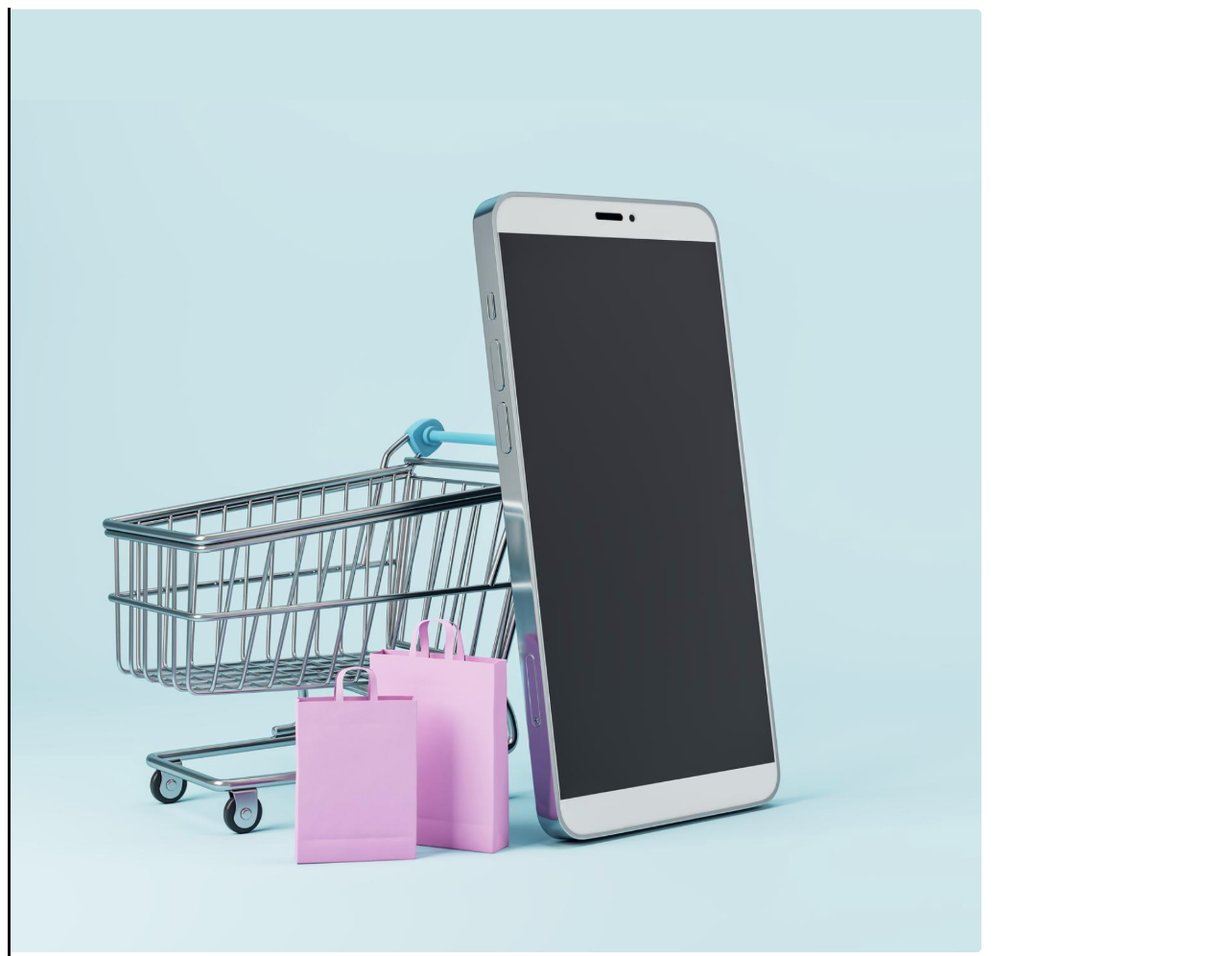
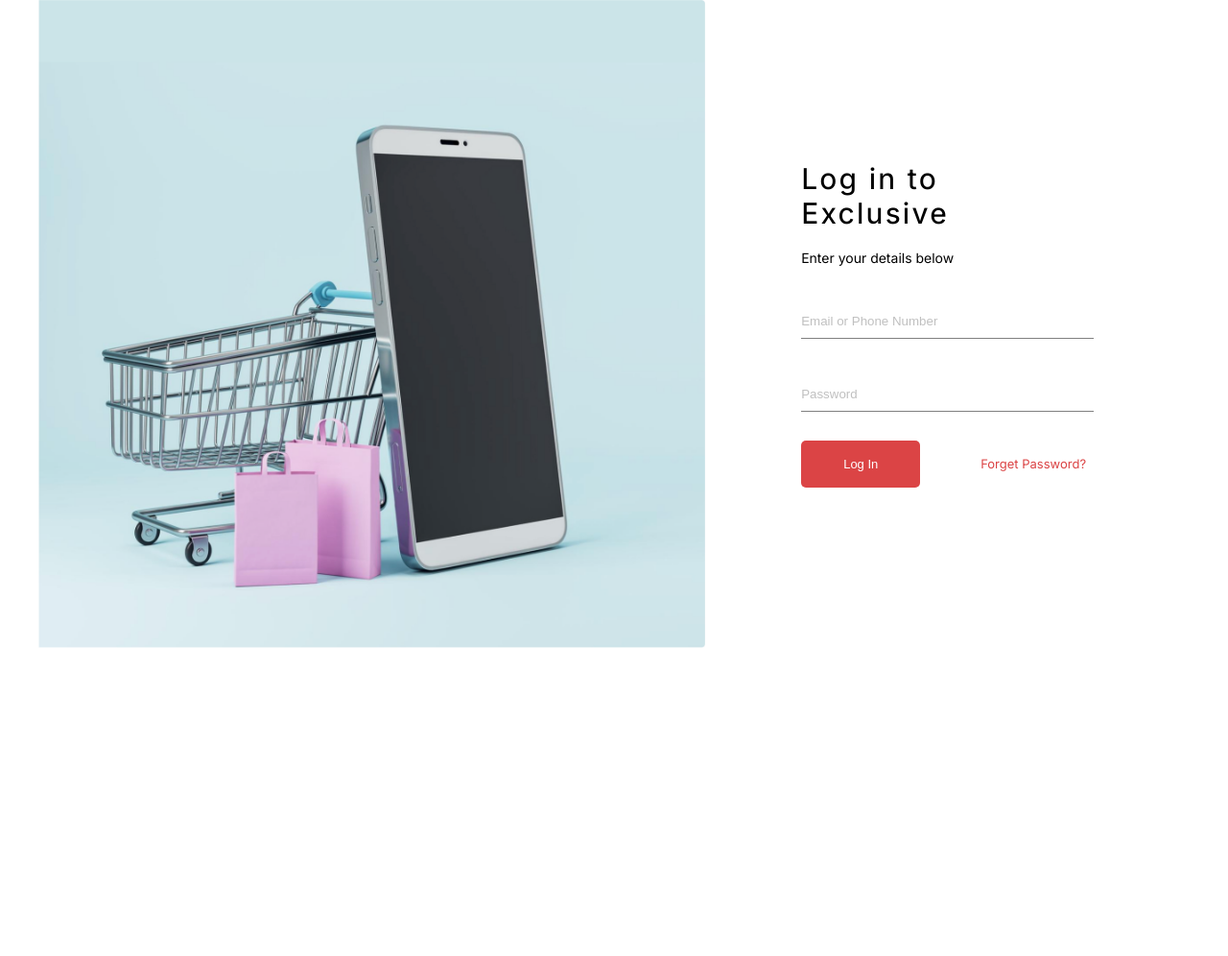
Before and after one commit to Horus031/E-CommerceProject, a plain HTML site: page Project/log-in.html in a window 1280 px wide. Shown: the whole page at 96% size. After the commit the page ends 800 px from the top, so only its background shows below. Drawn offline with Linux system fonts and the light colour scheme.

Commit message:
update login

```diff
--- /dev/null
+++ b/Project/Styles/login.css
@@ -0,0 +1,70 @@
+@import url("./main.css");
+
+.wrapper{
+    align-items: center;
+    display: flex;
+    justify-content: space-around;
+    font-family: var(--font2);
+}
+.wrapper__content{
+    margin-left: 100px;
+    margin-right: 100px;
+}
+.wrapper__logo img{
+    width: 700px;
+    max-width: 100%;
+}
+.wrapper__content__title {
+    font-size: 1.5rem;
+}
+h1{
+    font-weight: 450;
+    letter-spacing: 2.2px;
+    padding-bottom: 20px;
+}
+h4{
+    font-weight: 400;
+    padding-bottom: 20px;
+    font-size: 14px;
+}
+.wrapper__input__data input{
+    border: none;
+    border-bottom: 1px solid gray;
+    margin-bottom: 20px;
+    margin-top: 20px;
+    padding-bottom: 10px;
+    padding-top: 10px;
+    outline: none;
+}
+.wrapper__input__data{
+    display: flex;
+    flex-direction: column;
+}
+::placeholder{
+    color: silver;
+    font-weight: 100;
+}
+button{
+    background-color: #db4445;
+    border: none;
+    color: white;
+    padding: 17px 44px;
+    text-align: center;
+    text-decoration: none;
+    display: inline-block;
+    font-size: 13px;
+    border-radius: 5px;
+    margin-top: 10px;
+    cursor: pointer;
+    transition-duration: 0.4s;
+}
+button:hover{
+    background-color: #bc3b3b;
+}
+a {
+    text-decoration: none;
+    color: #db4445;
+    font-size: 13px;
+    padding-left: 60px;
+    padding-right: 0;
+}
--- a/Project/log-in.html
+++ b/Project/log-in.html
@@ -1,9 +1,33 @@
 <!DOCTYPE html>
-<html= lang="en">
+<html lang="en">
+<head>
+    <meta charset="UTF-8">
+    <meta name="viewport" content="width=device-width, initial-scale=1.0">
+    <link rel="stylesheet" href="./Styles/login.css" type="text/css" />
+    <title>Login</title>
+</head>
 <body>
     <div class="container">
-        <div class="container__logo">
-            <img src="CleanShot 2025-01-06 at 17.15.17@2x.png" alt="">
+        <div class="grid">
+            <div class="wrapper">
+                <div class="wrapper__logo">
+                    <img src="./LOGO.png" alt="Company Logo">
+                </div>
+                <div class="wrapper__content">
+                    <div class="wrapper__content__title">
+                        <h1>Log in to Exclusive</h1>
+                        <h4>Enter your details below</h4>
+                    </div>
+                    <div class="wrapper__input__data">
+                        <label for="username"></label>
+                        <input type="text" id="username" placeholder="Email or Phone Number" required>
+                        <label for="password"></label>
+                        <input type="password" id="password" placeholder="Password" required>
+                    </div>
+                    <button type="submit">Log In</button>
+                    <a href="#" class="forget-password">Forget Password?</a>
+                </div>
+            </div>
         </div>
     </div>
 </body>
```
Also changed, not shown: Project/CleanShot 2025-01-06 at 17.15.17@2x.png (deleted), Project/LOGO.png (added).
